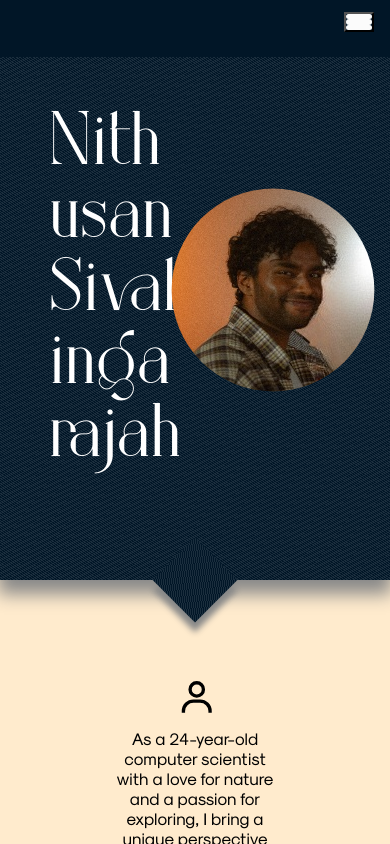
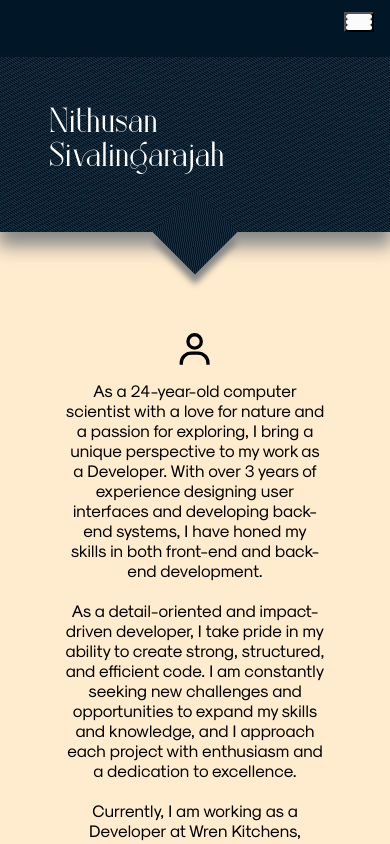
Before and after one commit to Nathusan/portfolio, a React (Vite) app: page / in a window 390 px wide. Built offline with nearby package versions, Linux system fonts and the light colour scheme.

Commit message:
P-5 mobile improvements

```diff
--- a/src/pages/Home.tsx
+++ b/src/pages/Home.tsx
@@ -98,10 +98,10 @@ export class App extends React.Component {
           <div className='codrops-top clearfix'>
             <span className='right' />
           </div>
-          <section className='col-2 ss-style-triangles'>
+          <section className='col-2 ss-style-triangles' id='col-2'>
             <div id='me' className='me'>
               <div id='name'>Nithusan Sivalingarajah</div>
-              <div className='image-container'>
+              <div className='image-container' id='image-container'>
                 <img src={image} alt='Nith' />
               </div>
             </div>
--- a/src/style/main.less
+++ b/src/style/main.less
@@ -293,7 +293,7 @@ section::after {
 
         >div {
             margin-bottom: 20px;
-            width: 150px;
+            width: 5rem;
             float: left;
             color: #fff;
             text-align: center;
@@ -426,6 +426,27 @@ section::after {
     }
 }
 
+@media screen and (max-width: 800px) {
+    #education, #work-experience, .containers {
+      width: 75%;
+
+
+    }
+
+    #image-container {
+        display: none !important;
+    }
+
+    #col-2 {
+        padding: 6em 4em 3em 10%;
+    }
+
+    #name {
+        font-size: 210%;
+        width: unset;
+    }
+}
+
 
 @media (max-width: 1100px) {
     .toggle-button {
```
